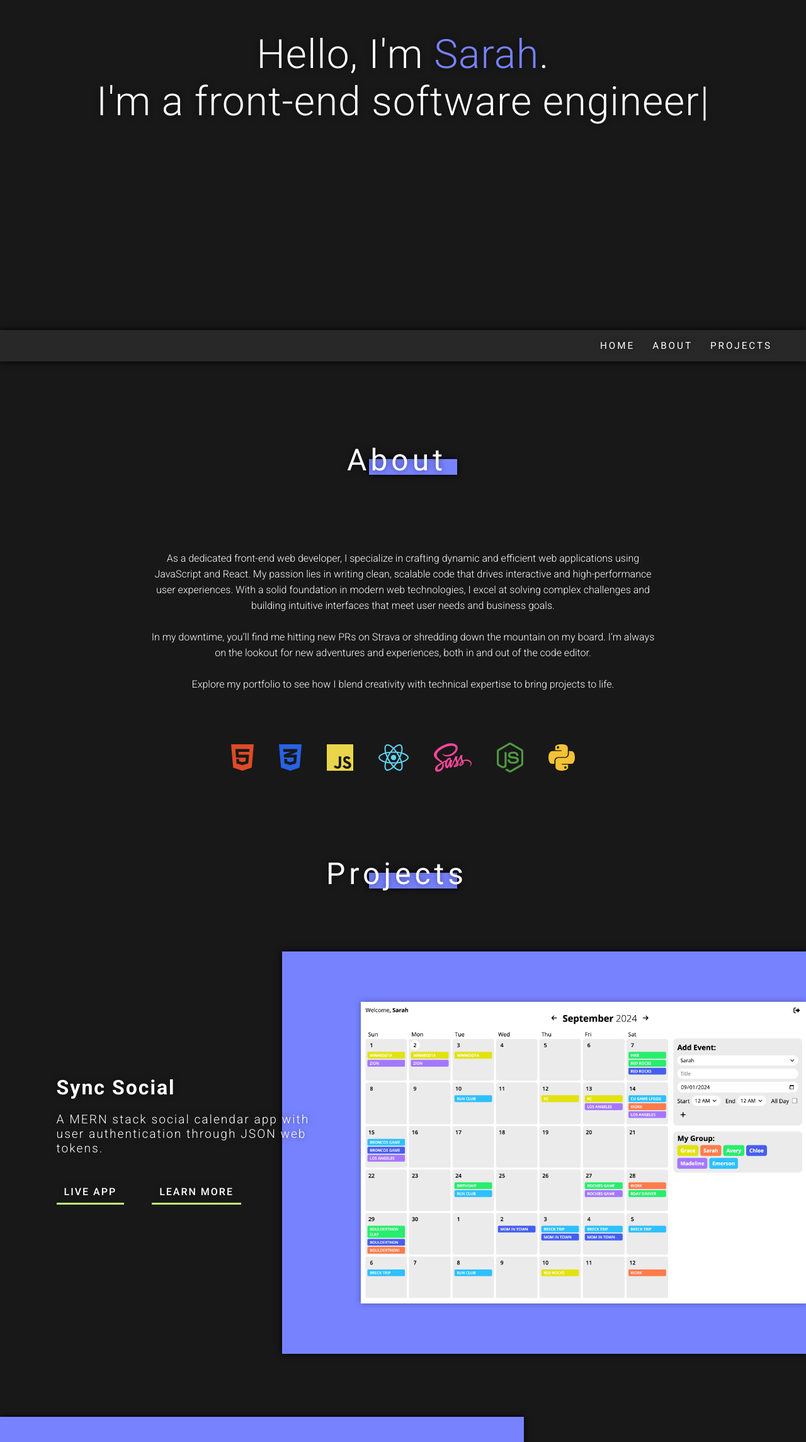
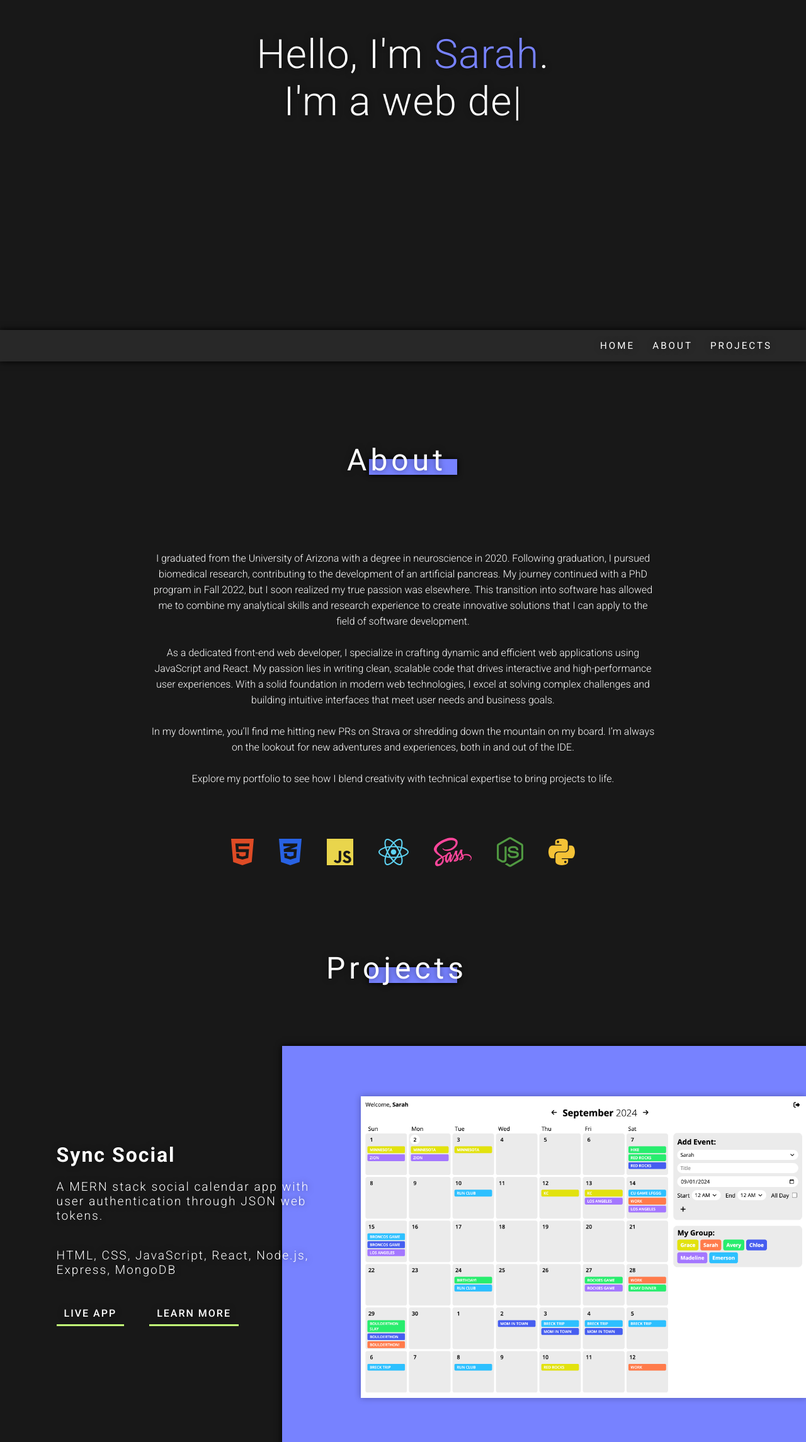
Before and after one commit to sgalbert818/portfolio, a React (Create React App) app: page / in a window 1280 px wide. Shown: the part 276-2566 px from the top of the page at 63% size. Built offline with nearby package versions, Linux system fonts and the light colour scheme.

Commit message:
editing about me

```diff
--- a/src/components/About.jsx
+++ b/src/components/About.jsx
@@ -16,7 +16,17 @@ export default function About() {
                 <div className="accent-box"></div>
             </div>
             <div className="about-text">
-                <p>As a dedicated front-end web developer, I specialize in
+                <p>I graduated from the University of Arizona with a degree in
+                    neuroscience in 2020. Following graduation, I pursued biomedical
+                    research, contributing to the development of an artificial pancreas.
+                    My journey continued with a PhD program in Fall 2022, but I
+                    soon realized my true passion was elsewhere. This transition into
+                    software has allowed me to combine my analytical skills and research
+                    experience to create innovative solutions that I can apply to the
+                    field of software development.
+                    <br></br>
+                    <br></br>
+                    As a dedicated front-end web developer, I specialize in
                     crafting dynamic and efficient web applications using JavaScript
                     and React. My passion lies in writing clean, scalable code that
                     drives interactive and high-performance user experiences.
@@ -28,20 +38,20 @@ export default function About() {
                     In my downtime, you’ll find me hitting new PRs on Strava or
                     shredding down the mountain on my board. I’m always on the
                     lookout for new adventures and experiences, both in and out of
-                    the code editor.
+                    the IDE.
                     <br></br>
                     <br></br>
                     Explore my portfolio to see how I blend creativity with technical
                     expertise to bring projects to life.</p>
             </div>
             <div className="skills">
-                <FontAwesomeIcon icon={faHtml5} className="fa" style={{color: '#DE4B25'}}/>
-                <FontAwesomeIcon icon={faCss3Alt} className="fa" style={{color: '#2862E3'}}/>
-                <FontAwesomeIcon icon={faJs} className="fa" style={{color: '#E9D54C'}}/>
-                <FontAwesomeIcon icon={faReact} className="fa" style={{color: '#5ED4F4'}}/>
-                <FontAwesomeIcon icon={faSass} className="fa" style={{color: '#FF469B'}}/>
-                <FontAwesomeIcon icon={faNodeJs} className="fa" style={{color: '#509941'}}/>
-                <FontAwesomeIcon icon={faPython} className="fa" style={{color: '#F4C236'}}/>
+                <FontAwesomeIcon icon={faHtml5} className="fa" style={{ color: '#DE4B25' }} />
+                <FontAwesomeIcon icon={faCss3Alt} className="fa" style={{ color: '#2862E3' }} />
+                <FontAwesomeIcon icon={faJs} className="fa" style={{ color: '#E9D54C' }} />
+                <FontAwesomeIcon icon={faReact} className="fa" style={{ color: '#5ED4F4' }} />
+                <FontAwesomeIcon icon={faSass} className="fa" style={{ color: '#FF469B' }} />
+                <FontAwesomeIcon icon={faNodeJs} className="fa" style={{ color: '#509941' }} />
+                <FontAwesomeIcon icon={faPython} className="fa" style={{ color: '#F4C236' }} />
             </div>
         </div>
     )
--- a/src/components/Intro.jsx
+++ b/src/components/Intro.jsx
@@ -9,10 +9,11 @@ export default function Intro() {
             <div className="intro-text">
                 <h1>Hello, I'm <span className="accent">Sarah</span>.<br></br><Typewriter
                     options={{
-                        strings: [`I'm a front-end software engineer`, `I'm a web developer`, `I'm an aspiring pro snowboarder`],
+                        strings: [`I'm a software engineer`, `I'm a web developer`, `I'm an aspiring pro snowboarder`],
                         autoStart: true,
                         loop: true,
-                      }}
+                        delay: 75,
+                    }}
                 /></h1>
             </div>
         </div>
--- a/src/components/Projects.jsx
+++ b/src/components/Projects.jsx
@@ -15,9 +15,13 @@ export default function Projects() {
                     <div className="project-text pt-switch">
                         <h2>Sync Social</h2>
                         <h4>A MERN stack social calendar app with user authentication through JSON web tokens.</h4>
+                        <h4>HTML, CSS, JavaScript, React, Node.js, Express, MongoDB</h4>
                         <a href="https://sgalbert818-sync-social.netlify.app/" target="_blank" rel="noreferrer">
                             <button class="buttonfx slideleft">Live App</button>
-                        </a>                        <button class="buttonfx slideleft">Learn More</button>
+                        </a>
+                        <a href="https://github.com/sgalbert818/sync-social" target="_blank" rel="noreferrer">
+                            <button class="buttonfx slideleft">Learn More</button>
+                        </a>
                     </div>
                     <div className="blue-background b-switch">
                         <img className="project-img" src={syncsocial} alt="Sync Social Calendar application"></img>
@@ -30,19 +34,25 @@ export default function Projects() {
                     <div className="project-text">
                         <h2>New York Times Games Clone</h2>
                         <h4>All of your favorite New York Times Games built from scratch using React.</h4>
+                        <h4>HTML, CSS, JavaScript, React</h4>
                         <a href="https://react-nytimes-games.netlify.app/" target="_blank" rel="noreferrer">
                             <button class="buttonfx slideleft">Live App</button>
                         </a>
-                        <button class="buttonfx slideleft">Learn More</button>
-                    </div>
+                        <a href="https://github.com/sgalbert818/react-nytimes-games" target="_blank" rel="noreferrer">
+                            <button class="buttonfx slideleft">Learn More</button>
+                        </a>                    </div>
                 </div>
                 <div className="project p-last">
                     <div className="project-text pt-switch">
                         <h2>Resort Selector</h2>
                         <h4>A simple web app built with vanilla JavaScript, harnessing the power of APIs and external tools.</h4>
+                        <h4>HTML, CSS, JavaScript</h4>
                         <a href="https://resort-selector-project.netlify.app/" target="_blank" rel="noreferrer">
                             <button class="buttonfx slideleft">Live App</button>
-                        </a>                        <button class="buttonfx slideleft">Learn More</button>
+                        </a>
+                        <a href="https://github.com/sgalbert818/resort-selector" target="_blank" rel="noreferrer">
+                            <button class="buttonfx slideleft">Learn More</button>
+                        </a>
                     </div>
                     <div className="blue-background b-switch">
                         <img className="project-img" src={resortselector} alt="Resort Selector App"></img>
```
